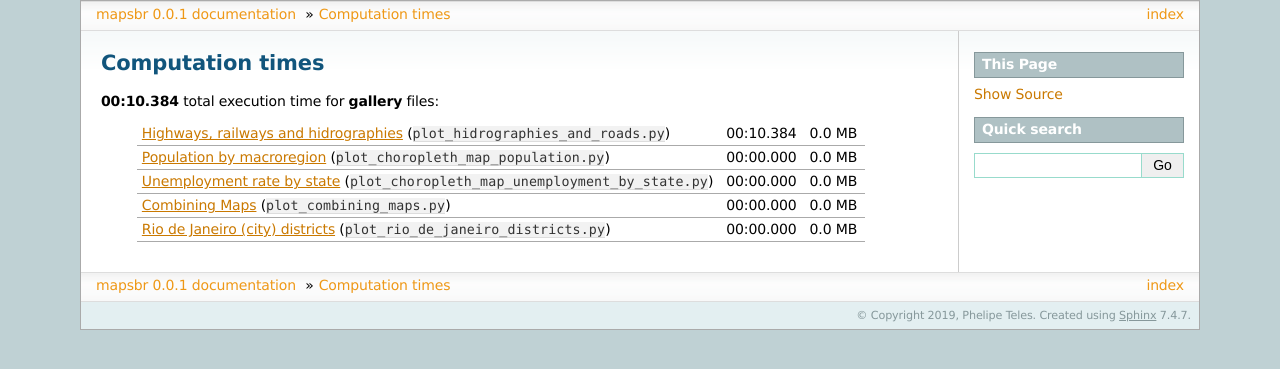
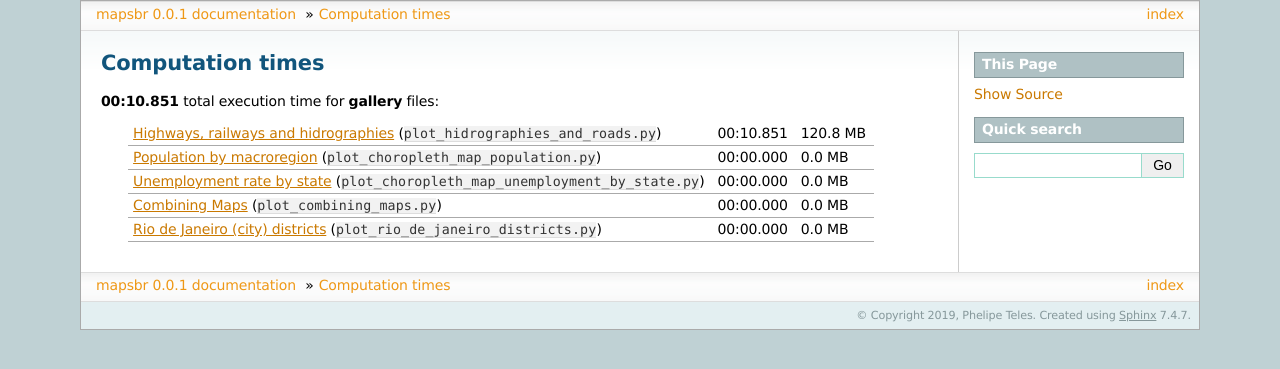
Before and after one commit to phelipetls/mapsbr, a Sphinx documentation site: the page built from docs/source/gallery/sg_execution_times.rst, in a window 1280 px wide. Shown: the top 369 px of the page. Built offline with Sphinx 7.4.7, drawn with Linux system fonts in a browser that asks for light colours.

Commit message:
updated docs

```diff
--- a/docs/requirements.txt
+++ b/docs/requirements.txt
@@ -3,3 +3,4 @@ mapsbr
 seriesbr
 matplotlib
 IPython
+memory-profiler
--- a/docs/source/conf.py
+++ b/docs/source/conf.py
@@ -44,6 +44,7 @@ extensions = [
 sphinx_gallery_conf = {
     "examples_dirs": "examples",  # path to your example scripts
     "gallery_dirs": "gallery",  # path to where to save gallery generated output
+    'show_memory': True,
 }
 
 import warnings
--- a/docs/source/examples/plot_hidrographies_and_roads.py
+++ b/docs/source/examples/plot_hidrographies_and_roads.py
@@ -51,7 +51,7 @@ titles = ["Railways", "Highways", "Hidrographies"]
 
 import matplotlib.pyplot as plt
 
-fig, axes = plt.subplots(nrows=1, ncols=3)
+fig, axes = plt.subplots(nrows=1, ncols=3, figsize=(15, 10))
 br = ibgemaps.get_map("BR")
 for ax, transport, title in zip(axes.flat, transports, titles):
     br.plot(ax=ax, color="white", edgecolor="gray")
--- a/docs/source/examples/plot_rio_de_janeiro_districts.py
+++ b/docs/source/examples/plot_rio_de_janeiro_districts.py
@@ -10,7 +10,6 @@ Rio de Janeiro (city) districts
 # We will use a `server <https://pgeo3.rio.rj.gov.br/arcgis/rest/services/>`__ that
 # provides data on the city of Rio de Janeiro. Let's, for example, plot the district
 # divisions.
-#
 
 from mapsbr import arcgis
 
@@ -27,6 +26,11 @@ plt.title("Rio de Janeiro city districts")
 plt.gca().axis("off")
 
 ###############################################################################
+# .. note:
+#
+#    This function unfortunately is considerably unreliable and only tested
+#    in these two hosts. I'll surely put some work on improving it.
+#
 # From the same service, you could also plot some interesting things like
 # the geographical distribution of municipal hospitals.
 
--- a/docs/source/gallery/plot_hidrographies_and_roads.py
+++ b/docs/source/gallery/plot_hidrographies_and_roads.py
@@ -51,7 +51,7 @@ titles = ["Railways", "Highways", "Hidrographies"]
 
 import matplotlib.pyplot as plt
 
-fig, axes = plt.subplots(nrows=1, ncols=3)
+fig, axes = plt.subplots(nrows=1, ncols=3, figsize=(15, 10))
 br = ibgemaps.get_map("BR")
 for ax, transport, title in zip(axes.flat, transports, titles):
     br.plot(ax=ax, color="white", edgecolor="gray")
--- a/docs/source/gallery/plot_hidrographies_and_roads.rst
+++ b/docs/source/gallery/plot_hidrographies_and_roads.rst
@@ -334,7 +334,7 @@ Once we have it, let's now plot it.
 
     import matplotlib.pyplot as plt
 
-    fig, axes = plt.subplots(nrows=1, ncols=3)
+    fig, axes = plt.subplots(nrows=1, ncols=3, figsize=(15, 10))
     br = ibgemaps.get_map("BR")
     for ax, transport, title in zip(axes.flat, transports, titles):
         br.plot(ax=ax, color="white", edgecolor="gray")
@@ -354,7 +354,9 @@ Once we have it, let's now plot it.
 
 .. rst-class:: sphx-glr-timing
 
-   **Total running time of the script:** ( 0 minutes  10.384 seconds)
+   **Total running time of the script:** ( 0 minutes  10.851 seconds)
+
+**Estimated memory usage:**  121 MB
 
 
 .. _sphx_glr_download_gallery_plot_hidrographies_and_roads.py:
--- a/docs/source/gallery/plot_rio_de_janeiro_districts.py
+++ b/docs/source/gallery/plot_rio_de_janeiro_districts.py
@@ -10,7 +10,6 @@ Rio de Janeiro (city) districts
 # We will use a `server <https://pgeo3.rio.rj.gov.br/arcgis/rest/services/>`__ that
 # provides data on the city of Rio de Janeiro. Let's, for example, plot the district
 # divisions.
-#
 
 from mapsbr import arcgis
 
@@ -27,6 +26,11 @@ plt.title("Rio de Janeiro city districts")
 plt.gca().axis("off")
 
 ###############################################################################
+# .. note:
+#
+#    This function unfortunately is considerably unreliable and only tested
+#    in these two hosts. I'll surely put some work on improving it.
+#
 # From the same service, you could also plot some interesting things like
 # the geographical distribution of municipal hospitals.
 
--- a/docs/source/gallery/sg_execution_times.rst
+++ b/docs/source/gallery/sg_execution_times.rst
@@ -5,16 +5,16 @@
 
 Computation times
 =================
-**00:10.384** total execution time for **gallery** files:
+**00:10.851** total execution time for **gallery** files:
 
-+-------------------------------------------------------------------------------------------------------------------------+-----------+--------+
-| :ref:`sphx_glr_gallery_plot_hidrographies_and_roads.py` (``plot_hidrographies_and_roads.py``)                           | 00:10.384 | 0.0 MB |
-+-------------------------------------------------------------------------------------------------------------------------+-----------+--------+
-| :ref:`sphx_glr_gallery_plot_choropleth_map_population.py` (``plot_choropleth_map_population.py``)                       | 00:00.000 | 0.0 MB |
-+-------------------------------------------------------------------------------------------------------------------------+-----------+--------+
-| :ref:`sphx_glr_gallery_plot_choropleth_map_unemployment_by_state.py` (``plot_choropleth_map_unemployment_by_state.py``) | 00:00.000 | 0.0 MB |
-+-------------------------------------------------------------------------------------------------------------------------+-----------+--------+
-| :ref:`sphx_glr_gallery_plot_combining_maps.py` (``plot_combining_maps.py``)                                             | 00:00.000 | 0.0 MB |
-+-------------------------------------------------------------------------------------------------------------------------+-----------+--------+
-| :ref:`sphx_glr_gallery_plot_rio_de_janeiro_districts.py` (``plot_rio_de_janeiro_districts.py``)                         | 00:00.000 | 0.0 MB |
-+-------------------------------------------------------------------------------------------------------------------------+-----------+--------+
++-------------------------------------------------------------------------------------------------------------------------+-----------+----------+
+| :ref:`sphx_glr_gallery_plot_hidrographies_and_roads.py` (``plot_hidrographies_and_roads.py``)                           | 00:10.851 | 120.8 MB |
++-------------------------------------------------------------------------------------------------------------------------+-----------+----------+
+| :ref:`sphx_glr_gallery_plot_choropleth_map_population.py` (``plot_choropleth_map_population.py``)                       | 00:00.000 | 0.0 MB   |
++-------------------------------------------------------------------------------------------------------------------------+-----------+----------+
+| :ref:`sphx_glr_gallery_plot_choropleth_map_unemployment_by_state.py` (``plot_choropleth_map_unemployment_by_state.py``) | 00:00.000 | 0.0 MB   |
++-------------------------------------------------------------------------------------------------------------------------+-----------+----------+
+| :ref:`sphx_glr_gallery_plot_combining_maps.py` (``plot_combining_maps.py``)                                             | 00:00.000 | 0.0 MB   |
++-------------------------------------------------------------------------------------------------------------------------+-----------+----------+
+| :ref:`sphx_glr_gallery_plot_rio_de_janeiro_districts.py` (``plot_rio_de_janeiro_districts.py``)                         | 00:00.000 | 0.0 MB   |
++-------------------------------------------------------------------------------------------------------------------------+-----------+----------+
```
Also changed, not shown: docs/source/gallery/plot_rio_de_janeiro_districts.rst (+6 -2 lines), docs/source/index.rst (+3 -6 lines), docs/source/gallery/images/sphx_glr_plot_hidrographies_and_roads_001.png, docs/source/gallery/images/thumb/sphx_glr_plot_hidrographies_and_roads_thumb.png, docs/source/gallery/plot_hidrographies_and_roads.ipynb, docs/source/gallery/plot_rio_de_janeiro_districts.ipynb, 6 other files.
